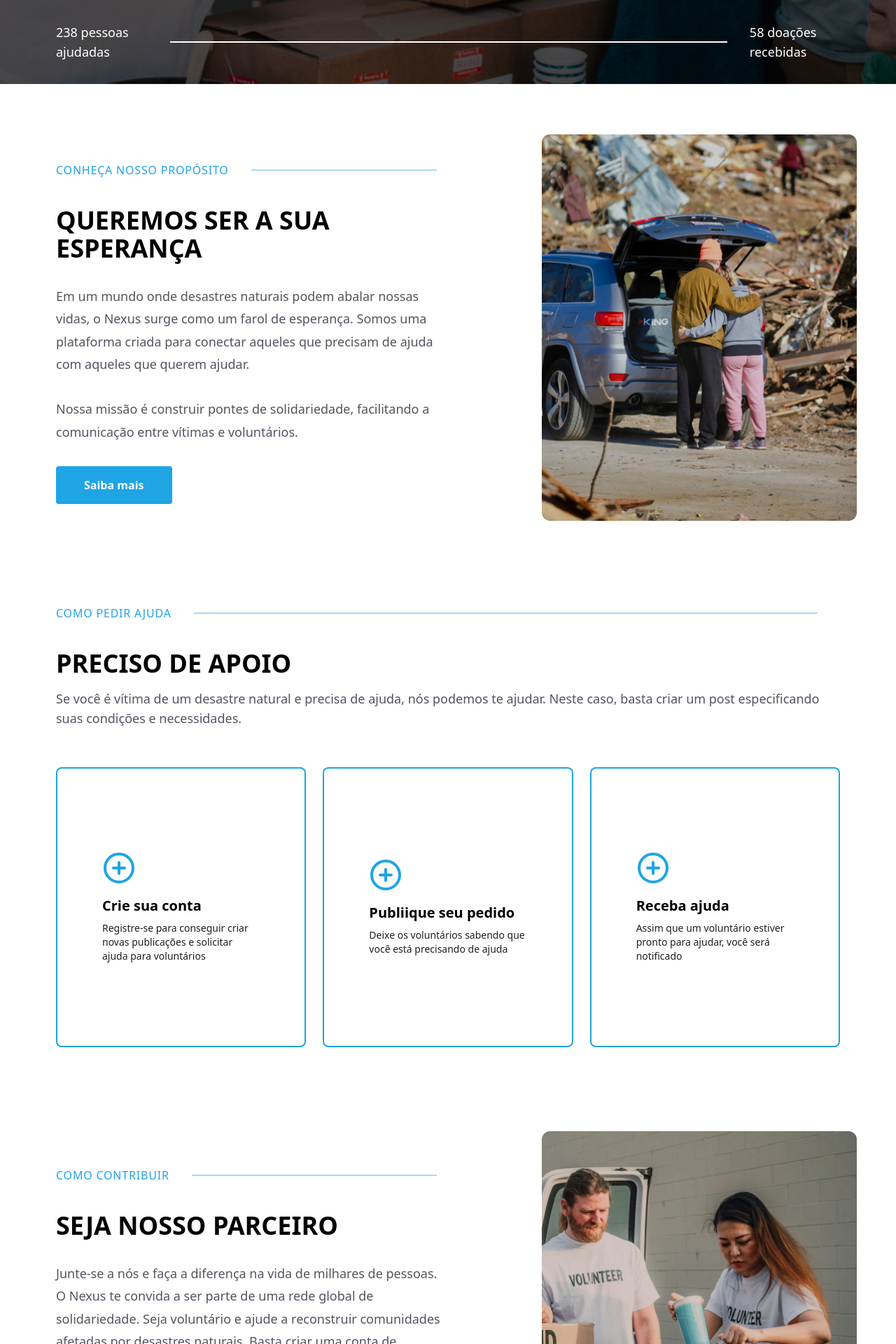
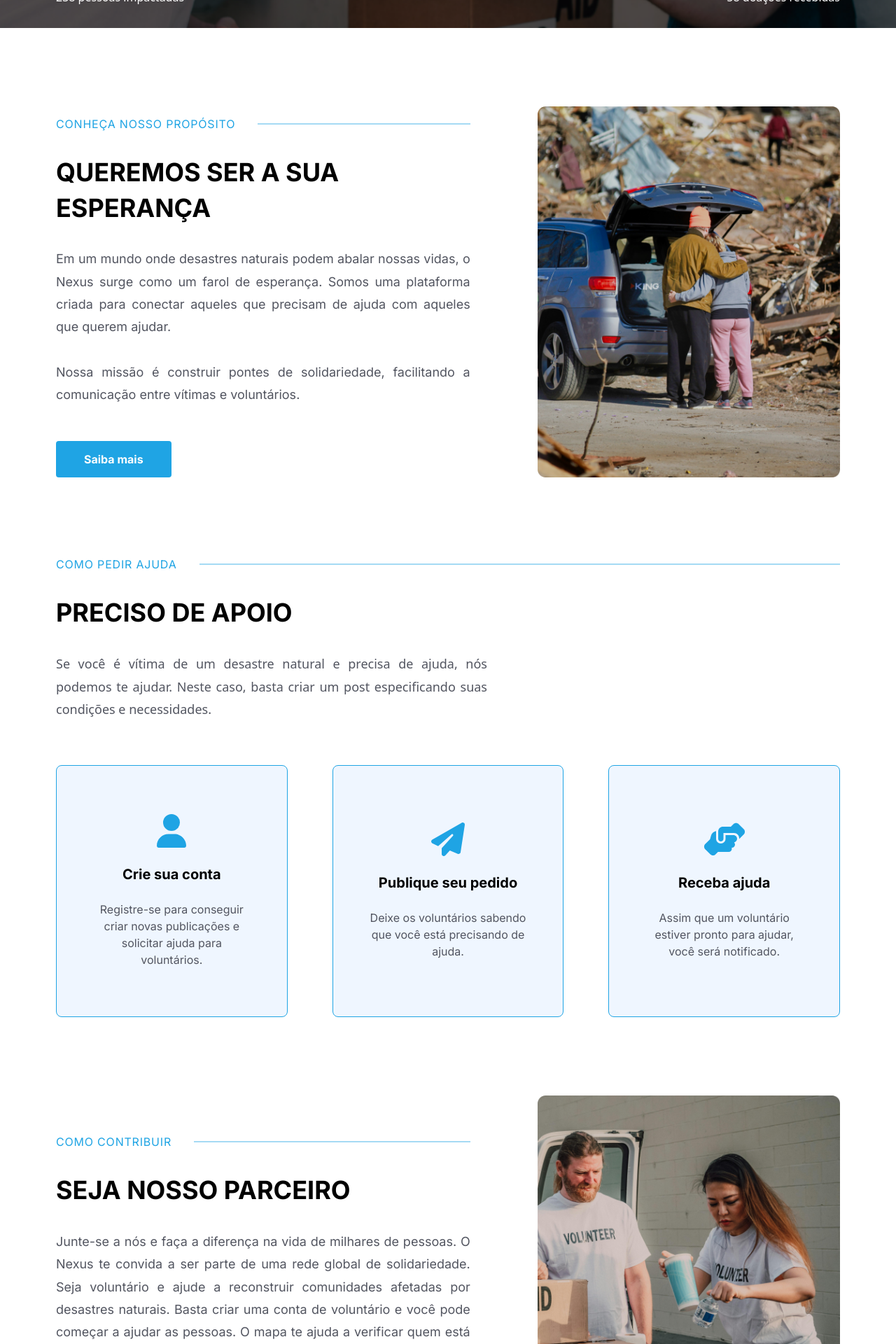
Before and after one commit to enzomurayama/nexus, a React (Vite) app in the folder frontend/: page / in a window 1280 px wide. Shown: the part 680-2600 px from the top of the page at 70% size. Built offline with nearby package versions, Linux system fonts and the light colour scheme.

Commit message:
fix: home style

```diff
--- a/frontend/src/components/Header.jsx
+++ b/frontend/src/components/Header.jsx
@@ -58,11 +58,11 @@ export default function Header() {
 
         <div className="flex space-x-4 my-auto lg:block hidden">
           {isLoggedIn ? (
-            <a onClick={handleLogout} href="/login" className="bg-primary text-white font-bold py-2 px-7 rounded hover:bg-[#006BB1]">Sair</a>
+            <a onClick={handleLogout} href="/login" className="bg-primary font-inter text-white font-bold py-2 px-7 rounded hover:bg-[#006BB1] transition duration-300">Sair</a>
           ) : (
             <div className="flex gap-3">
-              <a href="/register" className="bg-white font-inter text-primary font-bold py-2 px-7 rounded border border-primary hover:bg-blue-50">Criar conta</a>
-              <a href="/login" className="bg-primary font-inter text-white font-bold py-2 px-7 rounded hover:bg-[#006BB1]">Entrar</a>
+              <a href="/register" className="bg-white font-inter text-primary font-bold py-2 px-7 rounded border border-primary hover:bg-blue-50 transition duration-300">Criar conta</a>
+              <a href="/login" className="bg-primary font-inter text-white font-bold py-2 px-7 rounded hover:bg-[#006BB1] transition duration-300">Entrar</a>
             </div>
           )}
         </div>
--- a/frontend/src/pages/Home.jsx
+++ b/frontend/src/pages/Home.jsx
@@ -1,205 +1,138 @@
+import { FontAwesomeIcon } from '@fortawesome/react-fontawesome'
+import { faUser, faPaperPlane, faHandsHelping } from '@fortawesome/free-solid-svg-icons';
 import Footer from "../components/Footer";
 import Header from "../components/Header";
 
 export default function Home() {
   return (
-    <div className="">
-      <section
-        className="relative w-full h-[30rem] bg-center bg-cover md:h-[45rem]"
-        style={{"background-image": "url('/header-bg.png')"}}
-      >
-        <div className="relative px-20 z-10 flex flex-col justify-between w-full h-full lg:text-start text-center text-white">
-          <div className="my-auto">
-            <h2 className="font-inter text-4xl font-bold mb-16 md:text-5xl lg:text-7xl/[1.2]">
+    <div>
+      <section className="relative w-full h-[20rem] mb-14 bg-[url('/header-bg.png')] bg-center bg-cover md:h-[25rem] lg:h-[40rem]">
+        <div className="flex flex-col justify-between w-full h-full px-10 lg:px-20">
+          <div className="my-auto space-y-16">
+            <h2 className="font-inter text-white font-bold text-3xl/[1.3] sm:text-4xl/[1.3] md:text-5xl/[1.3] lg:text-7xl/[1.3]">
               Criamos união em <br />
               momentos de necessidade
             </h2>
-
-            <a
-              href="/mural"
-              className="bg-white text-[#1E1E1E] font-semibold py-4 px-10 rounded hover:bg-[#D9D9D9] transition duration-300"
-            >
-              Quero ajudar
-            </a>
           </div>
 
-          <div className="flex w-full items-center mt-10 mb-8">
-            <p className="lg:text-lg text-sm">238 pessoas ajudadas</p>
+          <div className="flex w-full items-center mb-8">
+            <p className="w-48 text-white text-md text-start">238 pessoas impactadas</p>
 
-            <div className="border-t-2 border-white w-full mx-8"></div>
+            <div className="flex-1 border-t-2 border-white mx-2"></div>
 
-            <p className="lg:text-lg text-md">58 doações recebidas</p>
+            <p className="w-42 text-white text-md text-end">58 doações recebidas</p>
           </div>
         </div>
       </section>
 
-      <section
-        id="about"
-        className="flex flex-col lg:flex-row items-center justify-between px-20 py-12 bg-white"
-      >
-        <div className="lg:w-1/2">
-          <div className="flex items-center mt-10 lg:mt-0">
-            <h3 className="text-md tracking-wider w-auto text-nowrap text-[#1FA4E4]">
+      <section className="flex flex-col lg:flex-row items-center justify-between px-10 py-14 lg:px-20">
+        <div className="lg:w-[55%]">
+          <div className="flex items-center">
+            <h3 className="font-inter text-md tracking-wider text-nowrap text-[#1FA4E4]">
               CONHEÇA NOSSO PROPÓSITO
             </h3>
-            <div className="border-t-2 border-[#1FA4E4]/40 w-full ml-8 mr-4"></div>
+
+            <div className="border-t-2 border-[#1FA4E4]/40 w-full ml-8"></div>
           </div>
 
-          <h2 className="text-4xl font-bold mb-4 mt-10">
+          <h2 className="font-inter text-4xl/[1.4] font-bold mt-8">
             QUEREMOS SER A SUA ESPERANÇA
           </h2>
 
-          <p
-            className="text-lg text-[#525560] md:text-start text-justify my-8"
-            style={{"line-height": '1.8'}}
-            >
+          <p className="font-inter text-lg/[1.8] text-[#525560] text-justify my-8">
             Em um mundo onde desastres naturais podem abalar nossas vidas, o
             Nexus surge como um farol de esperança. Somos uma plataforma criada
             para conectar aqueles que precisam de ajuda com aqueles que querem
             ajudar.
           </p>
 
-          <p className="text-[#525560] text-lg mb-12" style={{"line-height": '1.8'}}
-          >
+          <p className="font-inter text-lg/[1.8] text-[#525560] text-justify mb-16">
             Nossa missão é construir pontes de solidariedade, facilitando a
             comunicação entre vítimas e voluntários.
           </p>
 
-          <a href="/sobre" className="bg-[#1FA4E4] text-white font-semibold py-4 px-10 rounded hover:bg-[#006BB1]">Saiba mais</a>
-
+          <a href="/sobre" className="bg-primary font-inter text-white font-bold py-4 px-10 rounded hover:bg-[#006BB1] transition duration-300">Saiba mais</a>
         </div>
 
-        <div style={{"width": '450px', 'height': '600px'}} className="lg:block hidden">
+        <div className="w-[450px] items-center hidden lg:flex lg:ms-24">
           <img
             src="/img-sobre.png"
             alt="Dois idosos se abraçando"
-            className="lg:w-full ms-6 lg:h-auto mx-auto mt-6 w-1/2 h-1/2 self-center object-cover rounded-lg"
+            className="lg:w-full lg:h-auto mx-auto w-1/2 h-1/2 object-cover rounded-lg"
           />
         </div>
       </section>
 
-      <section
-        id="tutorial"
-        className="flex flex-col lg:flex-row items-center justify-between px-20 py-12 bg-white"
-      >
+      <section className="flex flex-col lg:flex-row items-center justify-between px-10 py-14 lg:px-20">
         <div className="flex flex-col w-full">
           <div className="flex items-center">
-            <h3 className="w-auto tracking-wider text-nowrap text-md text-[#1FA4E4]">
+            <h3 className="font-inter text-md tracking-wider text-nowrap text-[#1FA4E4]">
               COMO PEDIR AJUDA
             </h3>
-            <div className="border-t-2 border-[#1FA4E4]/40 w-full mx-8"></div>
+
+            <div className="border-t-2 border-[#1FA4E4]/40 w-full ml-8"/>
           </div>
 
-          <h2 className="text-4xl font-bold mb-4 mt-10">PRECISO DE APOIO</h2>
+          <h2 className="font-inter text-4xl/[1.4] font-bold mt-8">PRECISO DE APOIO</h2>
 
-          <p className="text-lg text-[#525560] md:text-start text-justify mb-4">
+          <p className="text-lg/[1.8] text-[#525560] text-justify my-8 lg:w-[55%]">
             Se você é vítima de um desastre natural e precisa de ajuda, nós
             podemos te ajudar. Neste caso, basta criar um post especificando
             suas condições e necessidades.
           </p>
 
-          <div className="flex md:flex-row flex-col mt-10 gap-x-6 gap-y-6">
-            <div
-              style={{"height": ' 400px'}}
-              className="flex flex-col justify-center lg:items-start items-center bg-#[F3FBFF] py-6 lg:px-16 px-4 rounded-lg border-2 border-[#1FA4E4] md:w-1/3 w-full"
-            >
-              <svg
-                className="h-12 w-12 text-[#1FA4E4] mb-4"
-                xmlns="http://www.w3.org/2000/svg"
-                viewBox="0 0 24 24"
-                fill="none"
-                stroke="currentColor"
-                stroke-width="2"
-                stroke-linecap="round"
-                stroke-linejoin="round"
-              >
-                <circle cx="12" cy="12" r="10"></circle>
-                <line x1="12" y1="8" x2="12" y2="16"></line>
-                <line x1="8" y1="12" x2="16" y2="12"></line>
-              </svg>
+          <div className="flex flex-col mt-8 gap-x-8 gap-y-6 xl:gap-x-16 lg:flex-row">
+            <div className="w-full h-[260px] flex flex-col bg-blue-50 justify-center items-center p-12 rounded-lg border border-primary
+                            transition duration-300 transform hover:scale-102 hover:shadow-md lg:w-1/3 lg:h-[360px]">
+              <FontAwesomeIcon icon={faUser} className="text-[#1FA4E4] text-5xl"/>
 
-              <h4 className="text-xl font-bold mb-2">Crie sua conta</h4>
+              <h4 className="font-inter text-xl font-bold my-6">Crie sua conta</h4>
 
-              <p className="text-left text-sm text-[#1E1E1E]">
-                Registre-se para conseguir criar novas publicações e solicitar
-                ajuda para voluntários
+              <p className="font-inter text-center text-md text-[#525560]">
+                Registre-se para conseguir criar novas publicações e solicitar ajuda para voluntários.
               </p>
             </div>
 
-            <div
-              style={{"height": ' 400px'}}
-              className="flex flex-col justify-center lg:items-start items-center bg-#[F3FBFF] py-6 lg:px-16 px-4 rounded-lg border-2 border-[#1FA4E4] md:w-1/3 w-full"
-            >
-              <svg
-                className="h-12 w-12 text-[#1FA4E4] mb-4"
-                xmlns="http://www.w3.org/2000/svg"
-                viewBox="0 0 24 24"
-                fill="none"
-                stroke="currentColor"
-                stroke-width="2"
-                stroke-linecap="round"
-                stroke-linejoin="round"
-              >
-                <circle cx="12" cy="12" r="10"></circle>
-                <line x1="12" y1="8" x2="12" y2="16"></line>
-                <line x1="8" y1="12" x2="16" y2="12"></line>
-              </svg>
+            <div className="w-full h-[260px] flex flex-col bg-blue-50 justify-center items-center p-12 rounded-lg border border-primary
+                            transition duration-300 transform hover:scale-102 hover:shadow-md lg:w-1/3 lg:h-[360px]">
+              <FontAwesomeIcon icon={faPaperPlane} className="text-[#1FA4E4] text-5xl"/>
 
-              <h4 className="text-xl font-bold mb-2">Publiique seu pedido</h4>
+              <h4 className="font-inter text-xl text-center font-bold my-6">Publique seu pedido</h4>
 
-              <p className="text-left text-sm text-[#1E1E1E]">
-                Deixe os voluntários sabendo que você está precisando de ajuda
+              <p className="font-inter text-center text-md text-[#525560]">
+                Deixe os voluntários sabendo que você está precisando de ajuda.
               </p>
             </div>
 
-            <div
-              style={{"height": ' 400px'}}
-              className="flex flex-col justify-center lg:items-start items-center bg-#[F3FBFF] py-6 lg:px-16 px-4 rounded-lg border-2 border-[#1FA4E4] md:w-1/3 w-full"
-            >
-              <svg
-                className="h-12 w-12 text-[#1FA4E4] mb-4"
-                xmlns="http://www.w3.org/2000/svg"
-                viewBox="0 0 24 24"
-                fill="none"
-                stroke="currentColor"
-                stroke-width="2"
-                stroke-linecap="round"
-                stroke-linejoin="round"
-              >
-                <circle cx="12" cy="12" r="10"></circle>
-                <line x1="12" y1="8" x2="12" y2="16"></line>
-                <line x1="8" y1="12" x2="16" y2="12"></line>
-              </svg>
+            <div className="w-full h-[260px] flex flex-col bg-blue-50 justify-center items-center p-12 rounded-lg border border-primary
+                            transition duration-300 transform hover:scale-102 hover:shadow-md lg:w-1/3 lg:h-[360px]">
+              <FontAwesomeIcon icon={faHandsHelping} className="text-[#1FA4E4] text-5xl"/>
 
-              <h4 className="text-xl font-bold mb-2">Receba ajuda</h4>
+              <h4 className="font-inter text-xl font-bold my-6">Receba ajuda</h4>
 
-              <p className="text-left text-sm text-[#1E1E1E]">
-                Assim que um voluntário estiver pronto para ajudar, você será
-                notificado
+              <p className="font-inter text-center text-md text-[#525560]">
+                Assim que um voluntário estiver pronto para ajudar, você será notificado.
               </p>
             </div>
           </div>
         </div>
       </section>
 
-      <section
-        id="partner"
-        className="flex flex-col lg:flex-row items-center justify-between px-20 py-12 bg-white"
-      >
-        <div className="lg:w-1/2 w-full mb-12">
-          <div className="flex lg:flex-row items-center">
-            <h3 className="text-md tracking-wider w-auto text-nowrap text-[#1FA4E4]">
+      <section className="flex flex-col lg:flex-row items-center justify-between mb-16 px-10 py-14 lg:px-20">
+        <div className="lg:w-[55%]">
+          <div className="flex items-center">
+            <h3 className="font-inter text-md tracking-wider text-nowrap text-[#1FA4E4]">
               COMO CONTRIBUIR
             </h3>
-            <div className="border-t-2 border-[#1FA4E4]/40 w-full ml-8 mr-4"></div>
+
+            <div className="border-t-2 border-[#1FA4E4]/40 w-full ml-8"></div>
           </div>
 
-          <h2 className="text-4xl font-bold mb-4 mt-10">SEJA NOSSO PARCEIRO</h2>
+          <h2 className="font-inter text-4xl/[1.4] font-bold mt-8">
+            SEJA NOSSO PARCEIRO
+          </h2>
 
-          <p
-            className="text-lg text-[#525560] md:text-start text-justify mt-8 mb-12"
-            style={{"line-height": '1.8'}}
-          >
+          <p className="font-inter text-lg/[1.8] text-[#525560] text-justify mt-8 mb-16">
             Junte-se a nós e faça a diferença na vida de milhares de pessoas. O
             Nexus te convida a ser parte de uma rede global de solidariedade.
             Seja voluntário e ajude a reconstruir comunidades afetadas por
@@ -208,15 +141,14 @@ export default function Home() {
             próximo de você.
           </p>
 
-          <a className="bg-[#1FA4E4] text-white font-bold py-4 px-8 rounded hover:bg-[#006BB1]" href="/register">Ser voluntário</a>
-
+          <a className="bg-primary font-inter text-white font-bold py-4 px-10 rounded hover:bg-[#006BB1] transition duration-300" href="/register">Ser voluntário</a>
         </div>
 
-        <div style={{"width": '450px', 'height': '600px'}} className="lg:block hidden">
+        <div className="w-[450px] items-center hidden lg:flex lg:ms-24">
           <img
             src="/partner-img.png"
             alt="Voluntários organizando copos"
-            className="lg:w-full ms-6 lg:h-auto mx-auto mt-6 w-1/2 h-1/2 self-center object-cover rounded-lg"
+            className="lg:w-full lg:h-auto mx-auto w-1/2 h-1/2 object-cover rounded-lg"
           />
         </div>
       </section>
```
Also changed, not shown: frontend/package.json (+4 -3 lines), frontend/public/header-bg.png, 1 other file (tests, documents, lock files or other folders).
